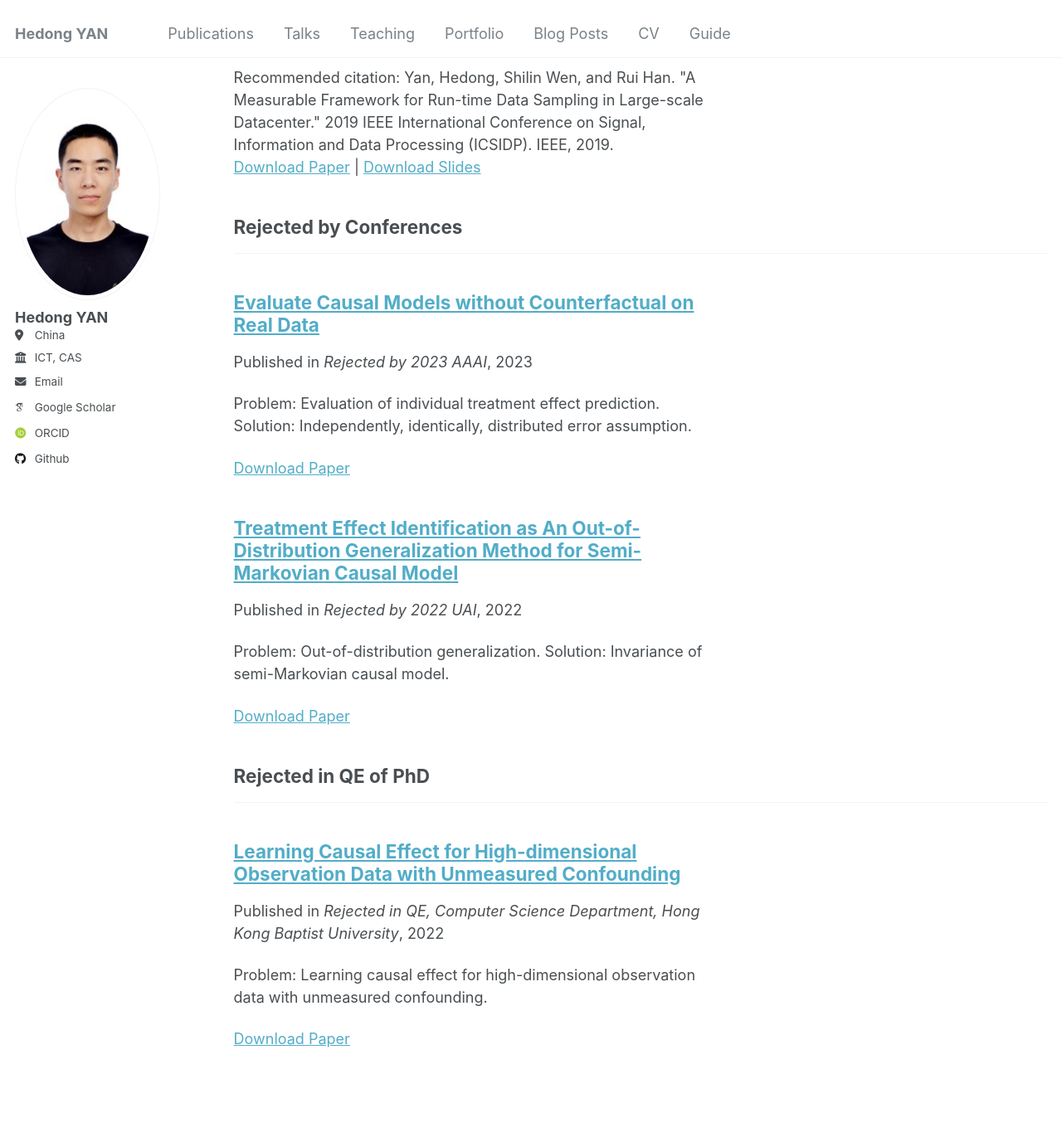
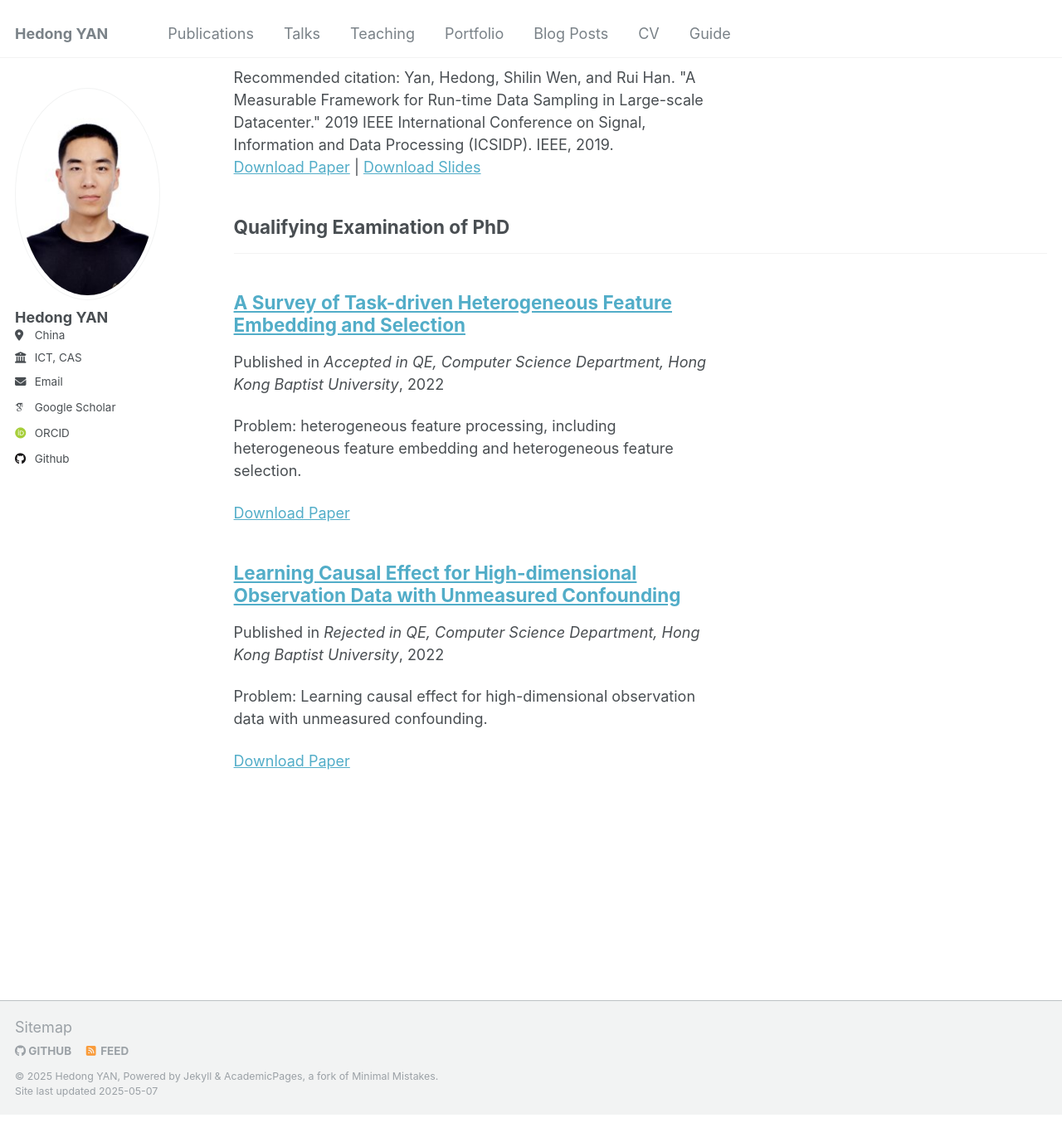
Before and after one commit to hedongyan/hedongyan.github.io, a Jekyll site: the page built from _pages/publications.html, in a window 1280 px wide and 1400 px high, scrolled down 566 px. Shown: the top 1383 px of the window at 83% size. Built offline with Jekyll 4.4.1, drawn with Linux system fonts in a browser that asks for light colours; some web fonts are replaced; after the commit the page ends 1910 px from its top, so only the background shows below that.

Commit message:
update qe

```diff
--- a/_config.yml
+++ b/_config.yml
@@ -82,10 +82,8 @@
     title: 'Journal Articles'
   conferences:
     title: 'Conference Papers'
-  Rejected by Conferences:
-    title: 'Rejected by Conferences'
-  Rejected in QE of PhD:
-    title: 'Rejected in QE of PhD'
+  Qualifying Examination:
+    title: 'Qualifying Examination of PhD'
   journals:
     title: 'Journal Papers'
 
--- a/_publications/2023-8-20-QE2.md
+++ b/_publications/2023-8-20-QE2.md
@@ -1,7 +1,7 @@
 ---
 title: "A Survey of Task-driven Heterogeneous Feature Embedding and Selection"
 collection: publications
-category: Accepted in QE of PhD
+category: Qualifying Examination
 permalink: /publication/2023-2-23-QE1
 excerpt: 'Problem: heterogeneous feature processing, including heterogeneous feature embedding and heterogeneous feature selection.'
 date: 2022-2-21
```
Also changed, not shown: _publications/2023-2-23-QE1.md (+1 -1 lines).
